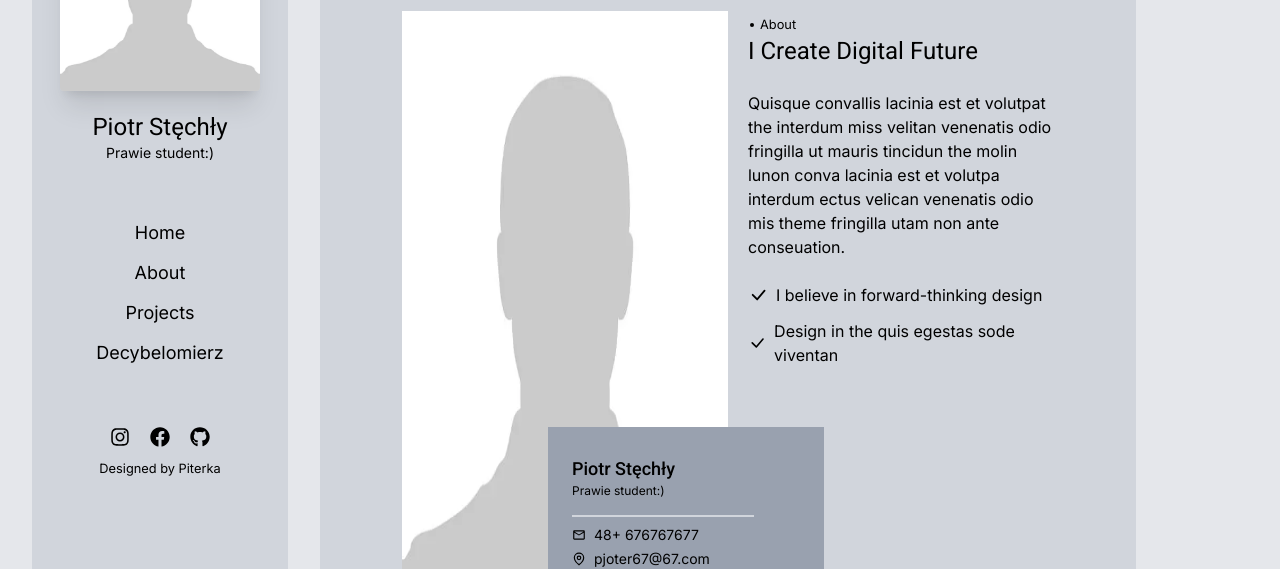
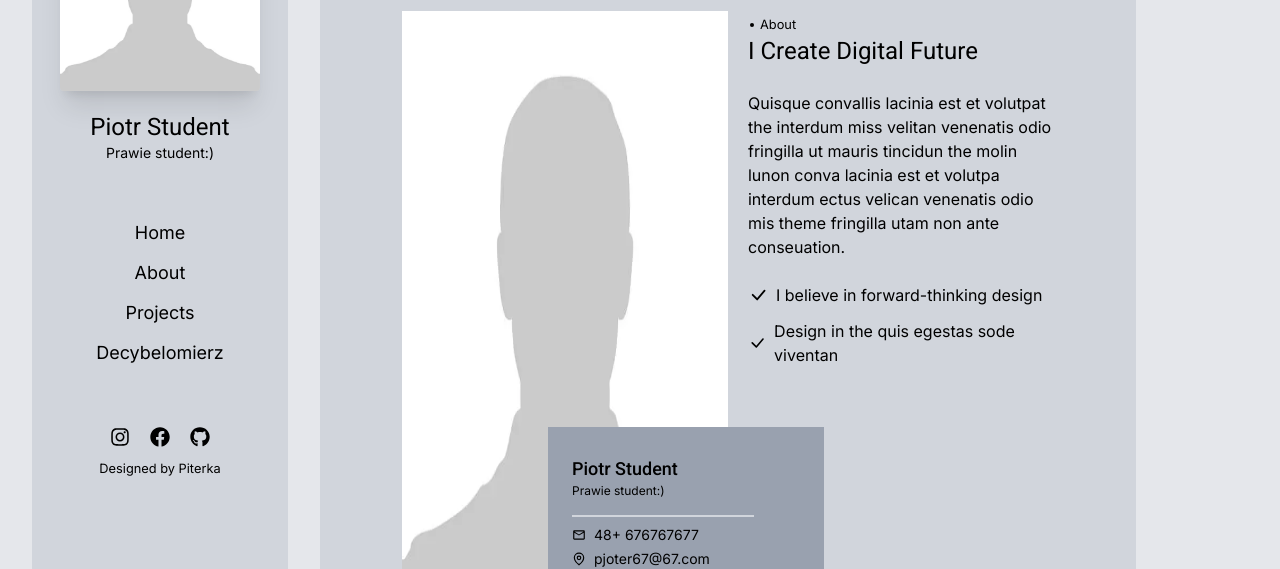
Before and after one commit to Feniks7002/business-card-website, a Next.js app: page / in a window 1280 px wide. Shown: the part 189-758 px from the top of the page. Built offline with nearby package versions, Linux system fonts and the light colour scheme.

Commit message:
Fixing credentials

```diff
--- a/app/layout.tsx
+++ b/app/layout.tsx
@@ -19,7 +19,7 @@ export default function RootLayout({ children }: RootLayoutPropType) {
 								className="w-50 h-auto mx-auto hidden md:block mb-5border-2 border-gray-300 rounded-sm shadow-xl"
 							/>
 							<Link href={"/"} className="flex flex-col items-center mt-5">
-								<h1 className="text-2xl">Piotr Stęchły</h1>
+								<h1 className="text-2xl">Piotr Student</h1>
 								<p className="text-sm">Prawie student:)</p>
 							</Link>
 						</div>
--- a/app/page.tsx
+++ b/app/page.tsx
@@ -52,7 +52,7 @@ export default function Home() {
 
 						<div className="flex flex-col items-start w-[90%] mt-[60px] -ml-[200px] px-6 py-7 bg-gray-400">
 							<div>
-								<h1 className="text-lg font-medium">Piotr Stęchły</h1>
+								<h1 className="text-lg font-medium">Piotr Student</h1>
 								<p className="text-xs">Prawie student:)</p>
 							</div>
 							<span className="w-4/5 h-0.5 mb-2 mt-4 bg-gray-300"></span>
```
